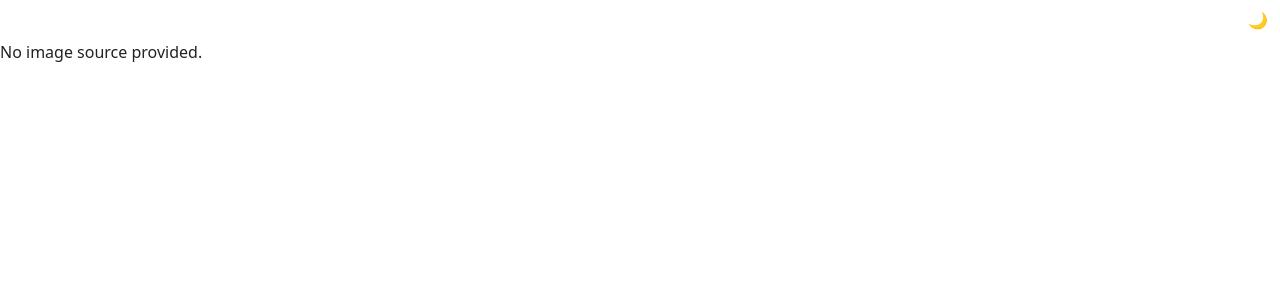
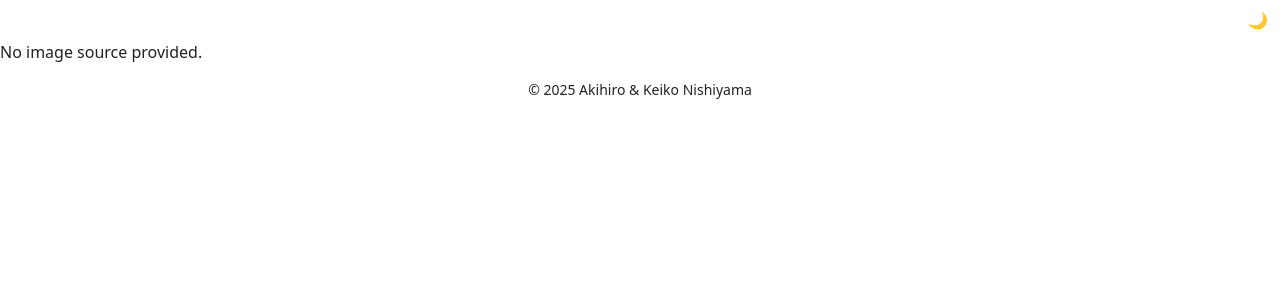
Before and after one commit to kkoisland/card-showcase, a React (Vite) app: page / in a window 1280 px wide. Shown: the top 300 px of the page. Built offline with nearby package versions, Linux system fonts and the light colour scheme.

Commit message:
feat: add footer

```diff
--- a/src/App.tsx
+++ b/src/App.tsx
@@ -1,5 +1,6 @@
 import { useEffect, useState } from "react";
 import Card from "./Card";
+import Footer from "./Footer";
 
 const App = () => {
 	const [theme, setTheme] = useState("light");
@@ -19,6 +20,7 @@ const App = () => {
 				</button>
 			</div>
 			<Card />
+			<Footer />
 		</>
 	);
 };
--- /dev/null
+++ b/src/Footer.tsx
@@ -0,0 +1,11 @@
+const Footer = () => {
+	return (
+		<footer
+			className="text-center text-sm text-gray-400 mt-4"
+			style={{ backgroundColor: "var(--bg-color)", color: "var(--text-color)" }}
+		>
+			© 2025 Akihiro & Keiko Nishiyama
+		</footer>
+	);
+};
+export default Footer;
```
